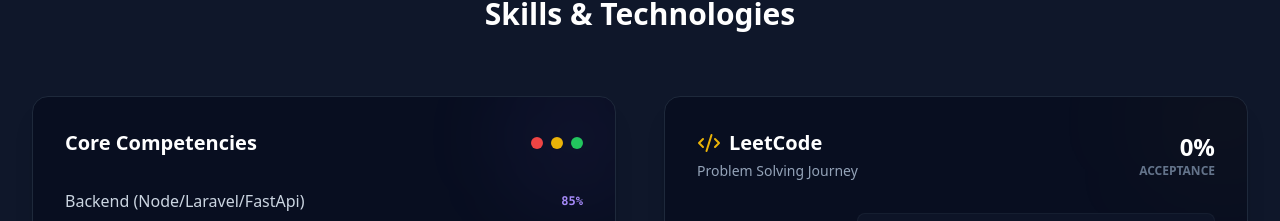
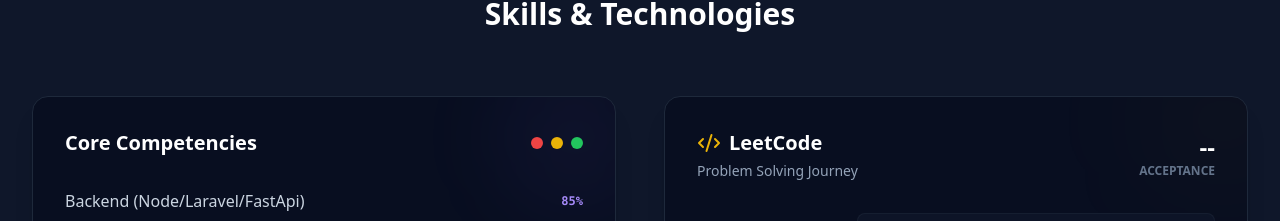
Before and after one commit to JohnnyWorku/portfolio, a React (Vite) app: page / in a window 1280 px wide. Shown: the part 3430-3651 px from the top of the page. Built offline with nearby package versions, Linux system fonts and the light colour scheme; no server answers.

Commit message:
stats updated

```diff
--- a/components/Stats.tsx
+++ b/components/Stats.tsx
@@ -18,7 +18,7 @@
     medium: 0,
     hard: 0,
     total: 0,
-    acceptance: '0%',
+    acceptance: '--',
     goal: 500,
   });
 
```
